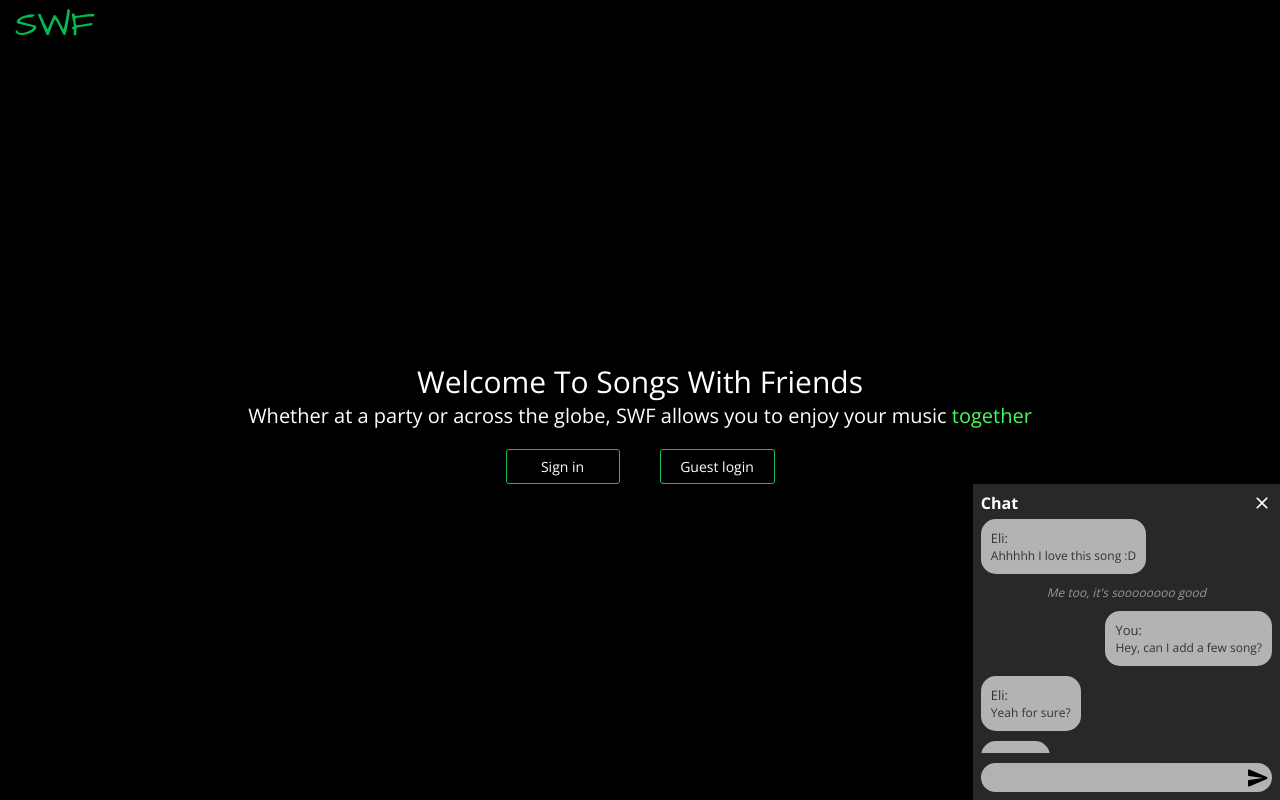
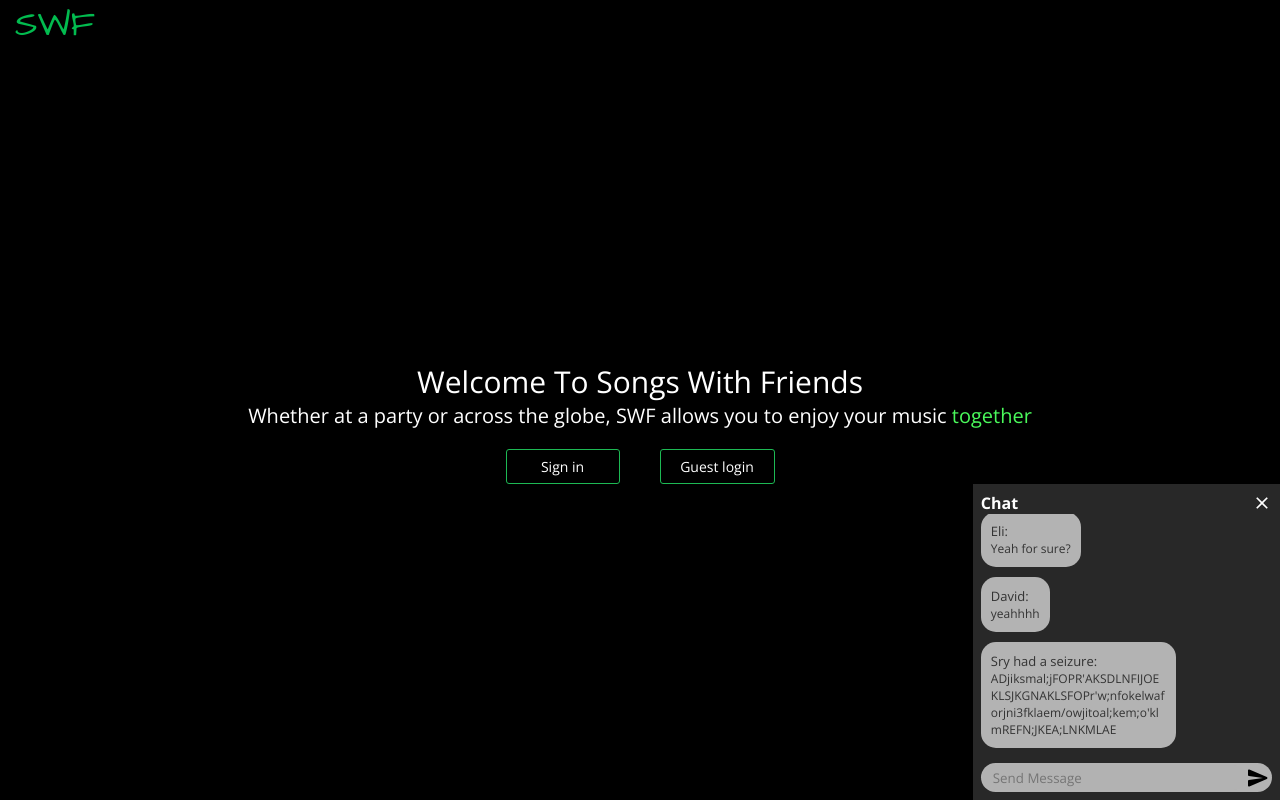
Before and after one commit to TTiole/SongsWithFriends, a React (Create React App) app in the folder client/: page / in a window 1280 px wide. Built offline with nearby package versions, Linux system fonts and the light colour scheme.

Commit message:
Scroll to bottom and internal messages

```diff
--- a/client/src/Components/Chat/Chat.css
+++ b/client/src/Components/Chat/Chat.css
@@ -67,4 +67,6 @@
     max-height: 15px;
     max-width: unset;
     border-radius: 15px;
+    padding: 5px 10px;
+    flex: 1 1;
 }
--- a/client/src/Components/Chat/Chat.jsx
+++ b/client/src/Components/Chat/Chat.jsx
@@ -1,4 +1,4 @@
-import React, { useState } from "react"
+import React, { useState, useRef, useEffect } from "react"
 import Typography from '../Typography/Typography';
 import "./Chat.css";
 
@@ -38,6 +38,33 @@ const Chat = () => {
         }
 
     ]);
+
+
+    const inputRef = useRef();
+    const containerRef = useRef();
+
+    useEffect(() => {
+        // Scroll to bottom
+        containerRef.current.scrollTop = containerRef.current.scrollHeight;
+    }, [messages])
+
+    const submitMsg = () => {
+        const text = inputRef.current.value;
+        inputRef.current.value = "";
+        setMessage([...messages, {
+            msg: text,
+            type: "internal"
+        }]);
+        // Send socket
+    }
+
+
+
+    const submitEnter = e => {
+        if(e.key === "Enter")
+            submitMsg();
+    }
+
     return (
         <div id="chat-container">
             <div id="top-container">
@@ -45,13 +72,13 @@ const Chat = () => {
                 <CloseIcon style={{ fill: "white", fontSize: "20px" }}></CloseIcon>
             </div>
 
-            <div id="msgs-container">
+            <div id="msgs-container" ref={containerRef}>
                 {messages.map((msg) => <ChatCell {...msg}></ChatCell>)}
             </div>
 
             <div id="chat-input-wrapper">
-                <input id="chat-input"/>
-                <SendRoundedIcon/>
+                <input id="chat-input" ref={inputRef} onKeyUp={submitEnter} placeholder="Send Message"/>
+                <SendRoundedIcon onClick={submitMsg}/>
             </div>
         </div>
     );
```
